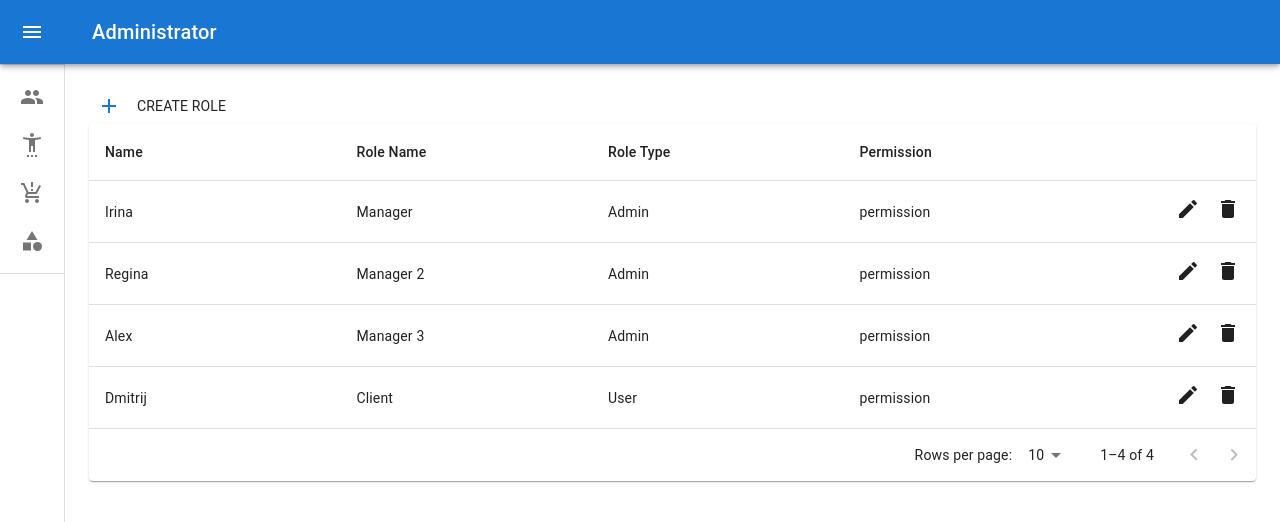
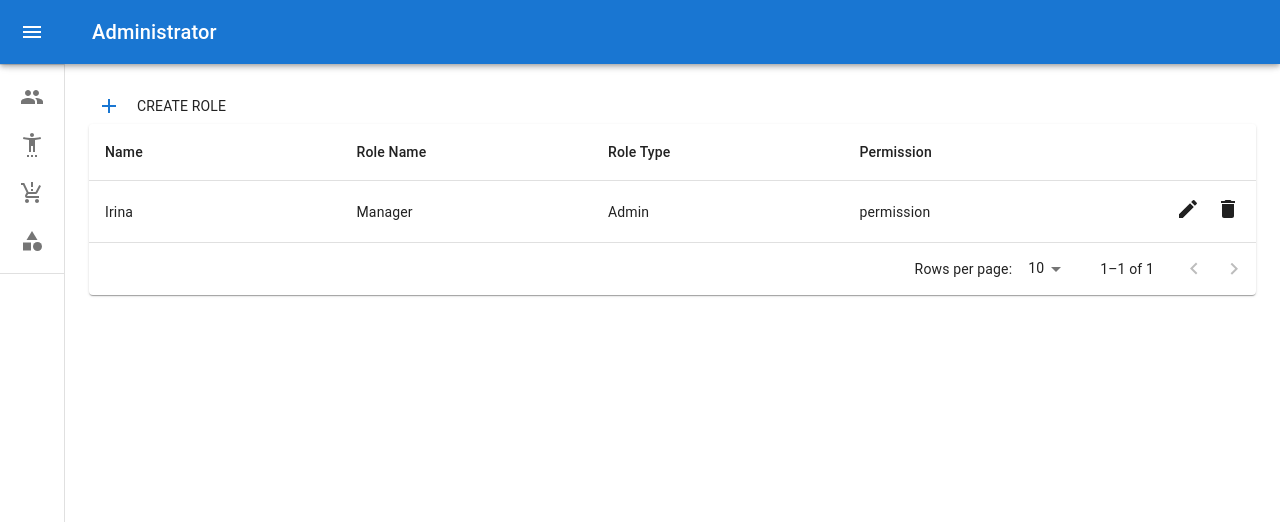
Before and after one commit to borichevskiy/final-project-frontend-admin, a React (Create React App) app: page /admin/roles in a window 1280 px wide. Shown: the top 522 px of the page. Built offline with nearby package versions, Linux system fonts and the light colour scheme.

Commit message:
Tables refactoring

```diff
--- a/src/app/admin/constants/constants.tsx
+++ b/src/app/admin/constants/constants.tsx
@@ -2,7 +2,7 @@ import PeopleIcon from "@mui/icons-material/People";
 import SettingsAccessibilityIcon from "@mui/icons-material/SettingsAccessibility";
 import ProductionQuantityLimitsIcon from "@mui/icons-material/ProductionQuantityLimits";
 import CategoryIcon from "@mui/icons-material/Category";
-import { ColumnProps } from "../types/types";
+import { Column } from "../types/types";
 
 export const nav = [
   {
@@ -27,7 +27,7 @@ export const nav = [
   },
 ];
 
-export const columnsUser: Array<ColumnProps> = [
+export const columnsUser: Array<Column> = [
   { id: "name", label: "Name", minWidth: 150 },
   { id: "email", label: "Email", minWidth: 170 },
   { id: "phone", label: "Phone", minWidth: 170 },
@@ -37,9 +37,14 @@ export const columnsUser: Array<ColumnProps> = [
   { id: "role_type", label: "Role Type", minWidth: 100 },
 ];
 
-export const columnsRole: Array<ColumnProps> = [
+export const columnsRole: Array<Column> = [
   { id: "name", label: "Name", minWidth: 150 },
   { id: "role_name", label: "Role Name", minWidth: 150 },
   { id: "role_type", label: "Role Type", minWidth: 150 },
   { id: "permission", label: "Permission", minWidth: 150 },
 ];
+
+export const columnsCategories: Array<Column> = [
+  { id: "name", label: "Name", minWidth: 150 },
+  { id: "description", label: "Description", minWidth: 100 },
+];
--- a/src/app/admin/content-categories.component.tsx
+++ b/src/app/admin/content-categories.component.tsx
@@ -11,33 +11,14 @@ import EditIcon from "@mui/icons-material/Edit";
 import DeleteIcon from "@mui/icons-material/Delete";
 import { TextField } from "@mui/material";
 import FormDialogWindow from "./form-modal-layout.component";
+import { columnsCategories } from "./constants/constants";
+import { RowsCategories } from "./types/types";
 
-export interface Column {
-  id: "name" | "description";
-  label: string;
-  minWidth?: number;
-  align?: "right";
-  format?: (value: number) => string;
-}
-
-export const columns: readonly Column[] = [
-  { id: "name", label: "Name", minWidth: 150 },
-  { id: "description", label: "Description", minWidth: 100 },
-];
-
-export interface Data {
-  name: string;
-  description: string;
-}
-
-function createData(name: string, description: string): Data {
-  return { name, description };
-}
-
-const rows = [
-  createData("Sofas", "fghcjnghnghm"),
-  createData("Tables", "dfhbfgncghch"),
-  createData("Chairs", "fghnfnghncg"),
+const rows: Array<RowsCategories> = [
+  {
+  name: "Sofas",
+  description: "fghcjnghnghm",
+  },
 ];
 
 export default function ContentAdminCategoriesPage() {
@@ -67,7 +48,7 @@ export default function ContentAdminCategoriesPage() {
           <Table stickyHeader aria-label="sticky table">
             <TableHead>
               <TableRow>
-                {columns.map((column) => (
+                {columnsCategories.map((column: any) => (
                   <TableCell
                     key={column.id}
                     align={column.align}
@@ -82,10 +63,10 @@ export default function ContentAdminCategoriesPage() {
             <TableBody>
               {rows
                 .slice(page * rowsPerPage, page * rowsPerPage + rowsPerPage)
-                .map((row) => {
+                .map((row: any) => {
                   return (
                     <TableRow hover role="checkbox" tabIndex={-1}>
-                      {columns.map((column) => {
+                      {columnsCategories.map((column: any) => {
                         const value = row[column.id];
                         return (
                           <TableCell key={column.id} align={column.align}>
--- a/src/app/admin/content-role.component.tsx
+++ b/src/app/admin/content-role.component.tsx
@@ -18,43 +18,16 @@ import {
   Select,
   TextField,
 } from "@mui/material";
+import { columnsRole } from './constants/constants';
+import { RowsRoles } from "./types/types";
 
-export interface Column {
-  id: "name" | "role_name" | "role_type" | "permission";
-  label: string;
-  minWidth?: number;
-  align?: "right";
-  format?: (value: number) => string;
-}
-
-export const columns: readonly Column[] = [
-  { id: "name", label: "Name", minWidth: 150 },
-  { id: "role_name", label: "Role Name", minWidth: 150 },
-  { id: "role_type", label: "Role Type", minWidth: 150 },
-  { id: "permission", label: "Permission", minWidth: 150 },
-];
-
-export interface Data {
-  name: string;
-  role_name: string;
-  role_type: string;
-  permission: string;
-}
-
-function createData(
-  name: string,
-  role_name: string,
-  role_type: string,
-  permission: string
-): Data {
-  return { name, role_name, role_type, permission };
-}
-
-const rows = [
-  createData("Irina", "Manager", "Admin", "permission"),
-  createData("Regina", "Manager 2", "Admin", "permission"),
-  createData("Alex", "Manager 3", "Admin", "permission"),
-  createData("Dmitrij", "Client", "User", "permission"),
+const rows: Array<RowsRoles> = [
+  {
+    name: "Irina",
+    role_name: "Manager",
+    role_type: "Admin",
+    permission: "permission",
+  },
 ];
 
 export default function ContentAdminRolePage() {
@@ -96,7 +69,7 @@ export default function ContentAdminRolePage() {
           <Table stickyHeader aria-label="sticky table">
             <TableHead>
               <TableRow>
-                {columns.map((column) => (
+                {columnsRole.map((column: any) => (
                   <TableCell
                     key={column.id}
                     align={column.align}
@@ -111,10 +84,10 @@ export default function ContentAdminRolePage() {
             <TableBody>
               {rows
                 .slice(page * rowsPerPage, page * rowsPerPage + rowsPerPage)
-                .map((row) => {
+                .map((row: any) => {
                   return (
                     <TableRow hover role="checkbox" tabIndex={-1}>
-                      {columns.map((column) => {
+                      {columnsRole.map((column: any) => {
                         const value = row[column.id];
                         return (
                           <TableCell key={column.id} align={column.align}>
--- a/src/app/admin/content-users.component.tsx
+++ b/src/app/admin/content-users.component.tsx
@@ -1,12 +1,13 @@
 import EditIcon from "@mui/icons-material/Edit";
 import BlockIcon from "@mui/icons-material/Block";
+import { Paper, TableContainer, Table, TableHead, TableRow, TableCell, TableBody, TablePagination } from "@mui/material";
 
 //============== App ===================
-import TableComponent from "./table-layuot.component";
-import { RowsProps } from "./types/types";
+import React from "react";
+import { RowsUsers } from "./types/types";
 import { columnsUser } from "./constants/constants";
 
-export const rows: Array<RowsProps> = [
+export const rows: Array<RowsUsers> = [
   {
     name: "Irina",
     email: "irina@gmail.com",
@@ -19,12 +20,75 @@ export const rows: Array<RowsProps> = [
 ];
 
 export default function ContentAdminUsersPage() {
-  return (
-    <>
-      <TableComponent columns={columnsUser} rows={rows}>
-        <EditIcon sx={{ marginRight: 2 }} />
-        <BlockIcon />
-      </TableComponent>
-    </>
-  );
+    const [page, setPage] = React.useState(0);
+    const [rowsPerPage, setRowsPerPage] = React.useState(10);
+
+    const handleChangePage = (event: unknown, newPage: number) => {
+      setPage(newPage);
+    };
+
+    const handleChangeRowsPerPage = (
+      event: React.ChangeEvent<HTMLInputElement>
+    ) => {
+      setRowsPerPage(+event.target.value);
+      setPage(0);
+    };
+
+    return (
+      <Paper sx={{ width: "100%", overflow: "hidden" }}>
+        <TableContainer sx={{ maxHeight: 550 }}>
+          <Table stickyHeader aria-label="sticky table">
+            <TableHead>
+              <TableRow>
+                {columnsUser.map((column: any) => (
+                  <TableCell
+                    key={column.id}
+                    align={column.align}
+                    style={{ minWidth: column.minWidth }}
+                  >
+                    {column.label}
+                  </TableCell>
+                ))}
+                <TableCell align={"right"}></TableCell>
+              </TableRow>
+            </TableHead>
+
+            <TableBody>
+              {rows
+                .slice(page * rowsPerPage, page * rowsPerPage + rowsPerPage)
+                .map((row: any) => {
+                  return (
+                    <TableRow hover role="checkbox" tabIndex={-1}>
+                      {columnsUser.map((column) => {
+                        const value = row[column.id];
+                        return (
+                          <TableCell key={column.id}>
+                            {column.format && typeof value === "number"
+                              ? column.format(value)
+                              : value}
+                          </TableCell>
+                        );
+                      })}
+
+                      <TableCell align={"right"}>
+                        <EditIcon sx={{ marginRight: 2 }} />
+                        <BlockIcon />
+                      </TableCell>
+                    </TableRow>
+                  );
+                })}
+            </TableBody>
+          </Table>
+        </TableContainer>
+        <TablePagination
+          rowsPerPageOptions={[10, 25, 100]}
+          component="div"
+          count={rows.length}
+          rowsPerPage={rowsPerPage}
+          page={page}
+          onPageChange={handleChangePage}
+          onRowsPerPageChange={handleChangeRowsPerPage}
+        />
+      </Paper>
+    );
 }
--- a/src/app/admin/table-layuot.component.tsx
+++ /dev/null
@@ -1,86 +0,0 @@
-import {
-  Paper,
-  Table,
-  TableBody,
-  TableCell,
-  TableContainer,
-  TableHead,
-  TablePagination,
-  TableRow,
-} from "@mui/material";
-import React from "react";
-import { Props } from "./types/types";
-
-export default function TableComponent({ children, columns, rows }: Props) {
-  const [page, setPage] = React.useState(0);
-  const [rowsPerPage, setRowsPerPage] = React.useState(10);
-
-  const handleChangePage = (event: unknown, newPage: number) => {
-    setPage(newPage);
-  };
-
-  const handleChangeRowsPerPage = (
-    event: React.ChangeEvent<HTMLInputElement>
-  ) => {
-    setRowsPerPage(+event.target.value);
-    setPage(0);
-  };
-
-  return (
-    <Paper sx={{ width: "100%", overflow: "hidden" }}>
-      <TableContainer sx={{ maxHeight: 550 }}>
-        <Table stickyHeader aria-label="sticky table">
-          <TableHead>
-            <TableRow>
-              {columns.map((column: any) => (
-                <TableCell
-                  key={column.id}
-                  align={column.align}
-                  style={{ minWidth: column.minWidth }}
-                >
-                  {column.label}
-                </TableCell>
-              ))}
-              <TableCell align={"right"}></TableCell>
-            </TableRow>
-          </TableHead>
-
-          <TableBody>
-            {rows
-              .slice(page * rowsPerPage, page * rowsPerPage + rowsPerPage)
-              .map((row: any) => {
-                return (
-                  <TableRow hover role="checkbox" tabIndex={-1}>
-                    {columns.map((column) => {
-                      const value = row[column.id];
-                      return (
-                        <TableCell key={column.id}>
-                          {column.format && typeof value === "number"
-                            ? column.format(value)
-                            : value}
-                        </TableCell>
-                      );
-                    })}
-
-                    <TableCell align={"right"}>
-                      {children}
-                    </TableCell>
-                  </TableRow>
-                );
-              })}
-          </TableBody>
-
-        </Table>
-      </TableContainer>
-      <TablePagination
-        rowsPerPageOptions={[10, 25, 100]}
-        component="div"
-        count={rows.length}
-        rowsPerPage={rowsPerPage}
-        page={page}
-        onPageChange={handleChangePage}
-        onRowsPerPageChange={handleChangeRowsPerPage}
-      />
-    </Paper>
-  );
-}
```
Also changed, not shown: src/app/admin/types/types.ts (+11 -30 lines).
